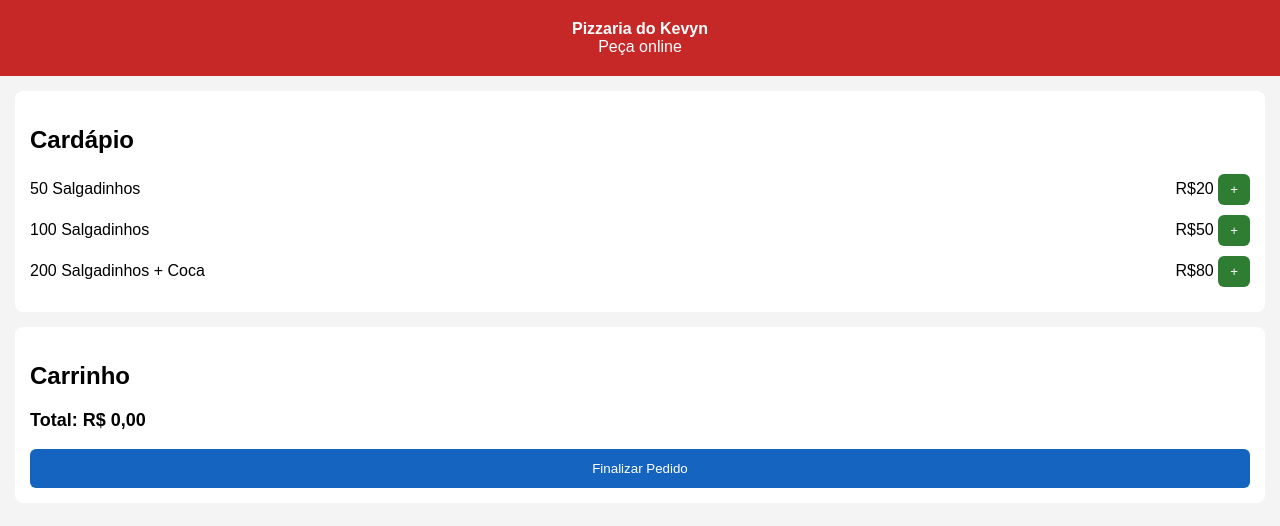
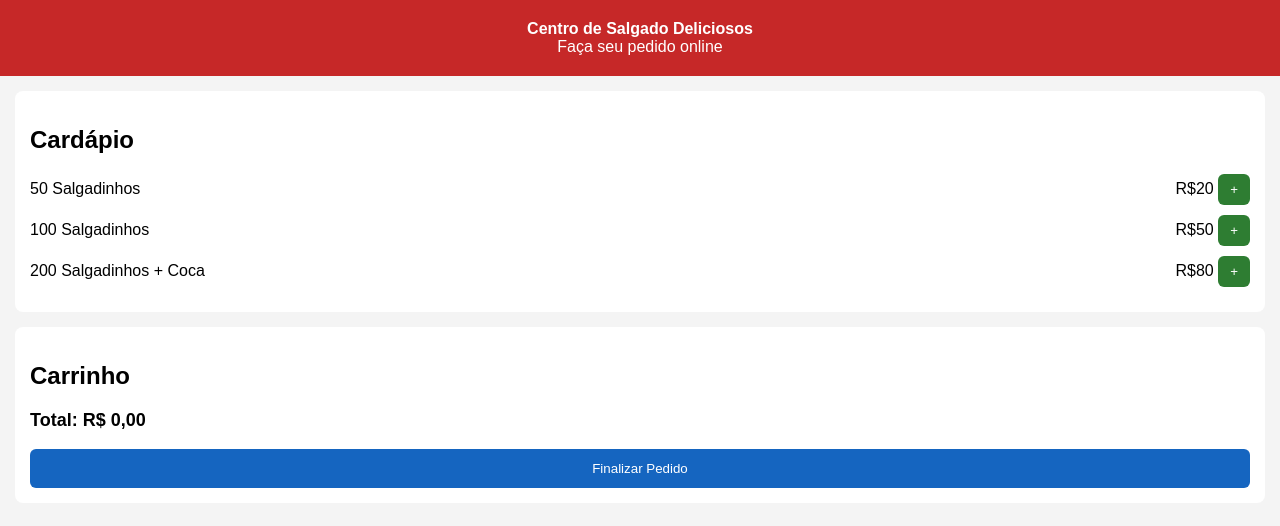
Before and after one commit to KreedxMD/Pizza, a plain HTML site: page index.html in a window 1280 px wide. Drawn offline with Linux system fonts and the light colour scheme.

Commit message:
Update header and title in index.html

```diff
--- a/index.html
+++ b/index.html
@@ -15,7 +15,7 @@ button{padding:8px 12px;border:none;border-radius:6px;cursor:pointer}
 .total{font-size:18px;font-weight:bold}
 </style>
 </head>
-<body><header> <strong>Pizzaria do Kevyn</strong><br>Peça online</header><div class="container"><div class="card">
+<body><header> <strong>Centro de Salgado Deliciosos</strong><br>Faça seu pedido online</header><div class="container"><div class="card">
 <h2>Cardápio</h2><div class="item"><span>50 Salgadinhos</span><span>R$20 <button class="add" onclick="add('50 Salgadinhos',20)">+</button></span></div>
 <div class="item"><span>100 Salgadinhos</span><span>R$50 <button class="add" onclick="add('100 Salgadinhos',50)">+</button></span></div>
 <div class="item"><span>200 Salgadinhos + Coca</span><span>R$80 <button class="add" onclick="add('200 Salgadinhos + Coca',80)">+</button></span></div></div><div class="card">
```
